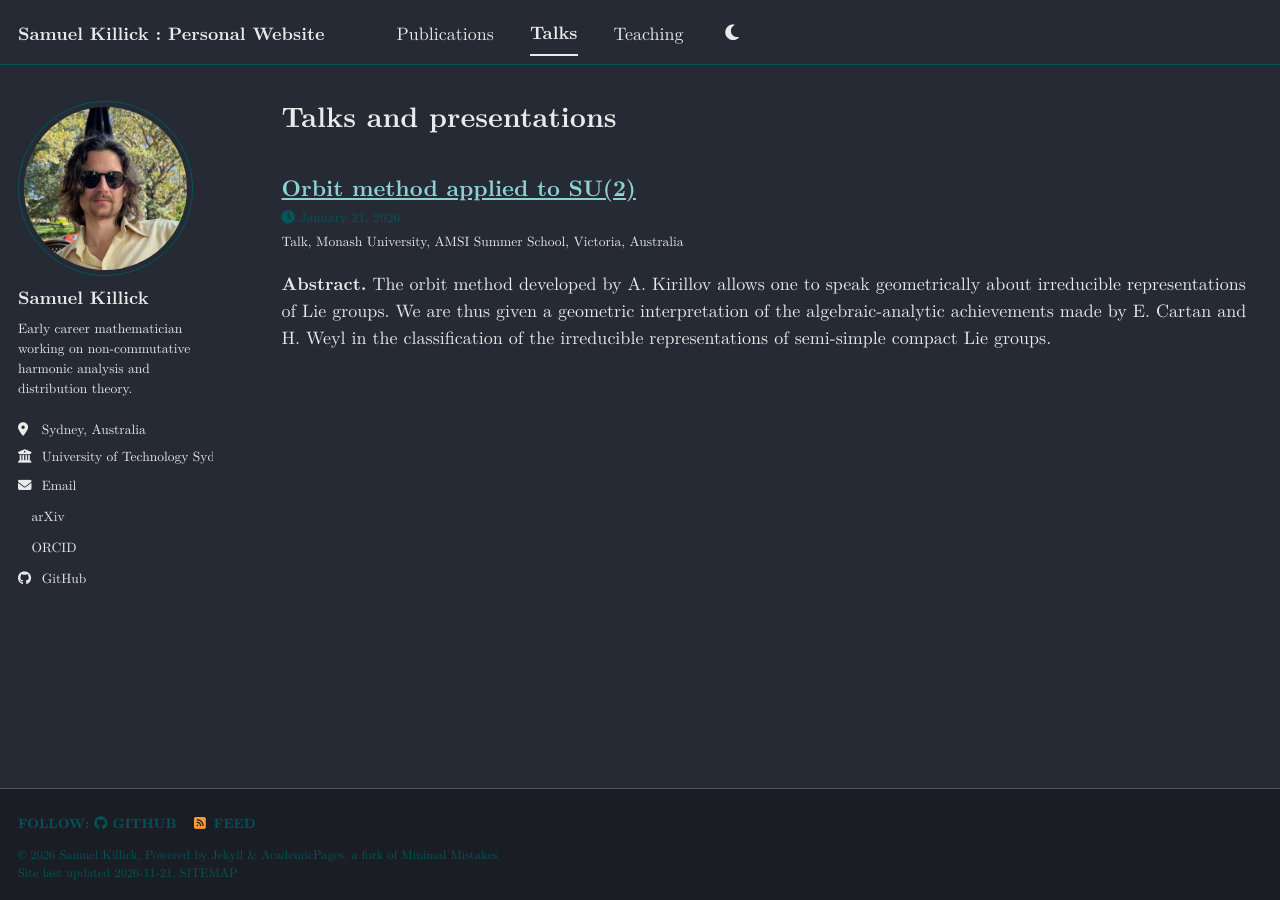
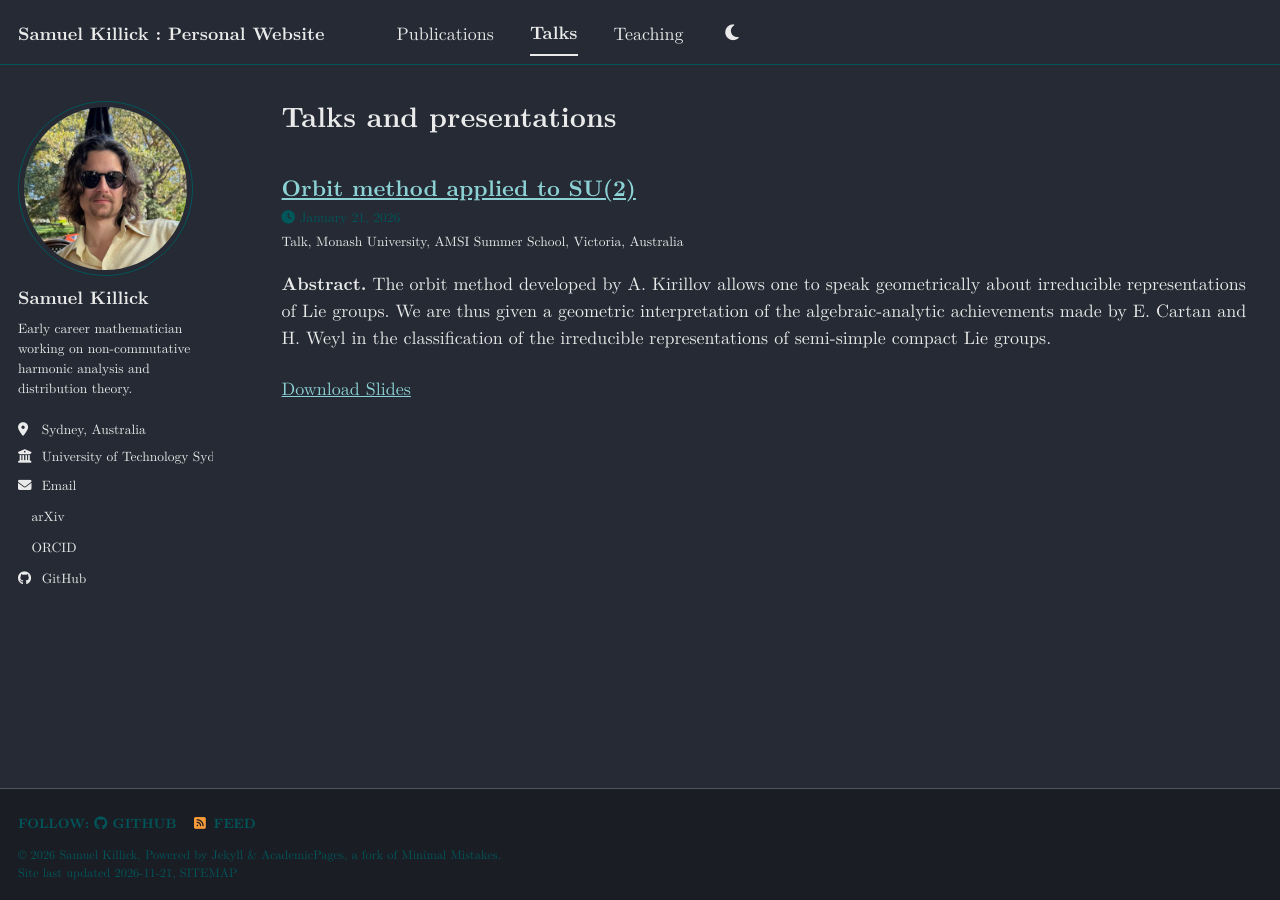
Before and after one commit to skillick/skillick.github.io, a Jekyll site: the page built from _pages/talks.html, in a window 1280 px wide. Built offline with Jekyll 4.4.1, drawn with Linux system fonts in a browser that asks for light colours; a style sheet for code colours, icons or effects is not loaded.

Commit message:
Add slides for the AMSI Summer School talk
Adds the slides PDF and a slidesurl field, shown as a "Download Slides"
link on the Talks list and a button on the talk page.

Co-Authored-By: Claude Opus 5.5 <noreply@anthropic.com>
Claude-Session: https://claude.ai/code/session_01X3ugnvL4Wo9vrcgY7tYEJJ

```diff
--- a/_includes/archive-single-talk.html
+++ b/_includes/archive-single-talk.html
@@ -38,5 +38,6 @@
     {% if post.date %}<p class="page__meta"><i class="fa fa-clock" aria-hidden="true"></i> {{ post.date | date: '%B %d, %Y' }}</p>{% endif %}
     {% if post.venue %}<p class="archive__item-excerpt" itemprop="description">{{post.type}}, {{ post.venue }},  {{post.location}} {% endif %}
     {% if post.excerpt %}<p class="archive__item-excerpt" itemprop="description">{{ post.excerpt | markdownify }}</p>{% endif %}
+    {% if post.slidesurl %}<p><a href="{{ post.slidesurl }}">Download Slides</a></p>{% endif %}
   </article>
 </div>
--- a/_layouts/talk.html
+++ b/_layouts/talk.html
@@ -42,6 +42,7 @@ layout: default
 
       <section class="page__content" itemprop="text">
         {{ content }}
+        {% if page.slidesurl %}<div><a href="{{ page.slidesurl }}" class="btn">Download Slides</a></div>{% endif %}
         {% if page.link %}<div><a href="{{ page.link }}" class="btn">{{ site.data.ui-text[site.locale].ext_link_label | default: "Direct Link" }}</a></div>{% endif %}
       </section>
 
```
Also changed, not shown: _talks/2026-01-21-orbit-method-su2.md (+1 -0 lines), 1 other file.
